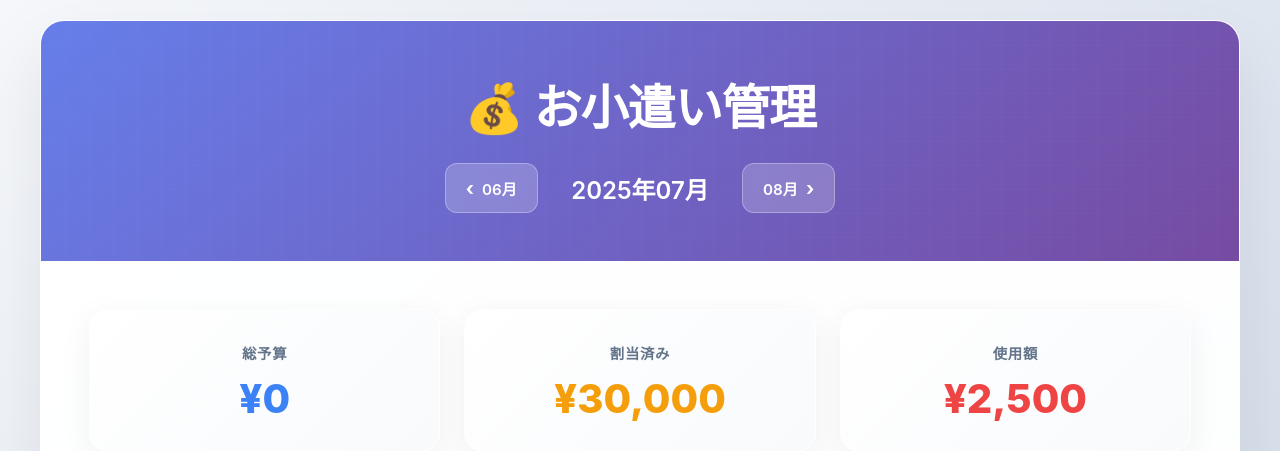
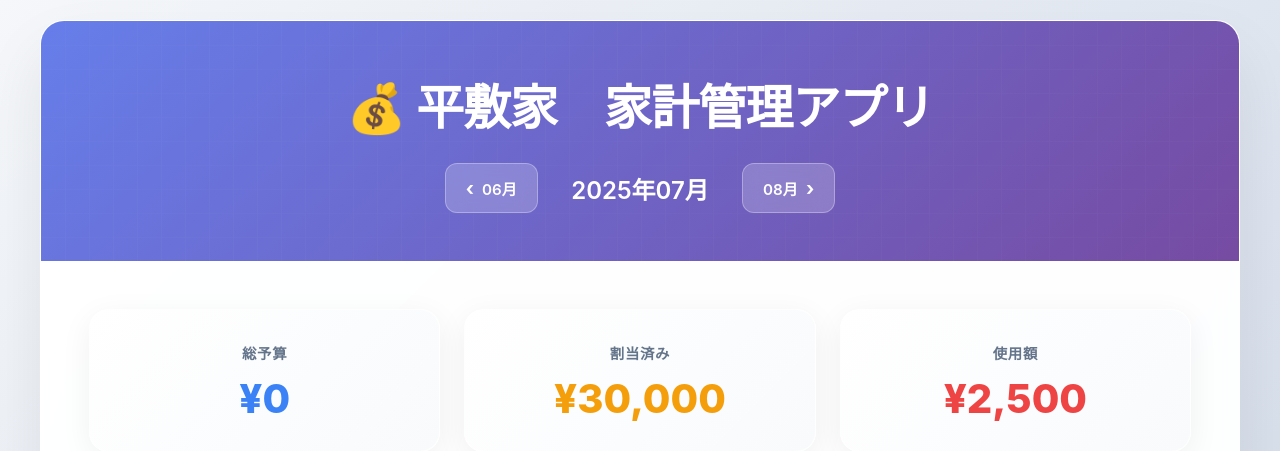
Before and after one commit to kapibarakapi565/pocket_money_rails, a Rails app: page / in a window 1280 px wide. Shown: the top 451 px of the page. Run offline with Rails 7, Linux system fonts and the light colour scheme; data comes from the database, SQL or seed files in the repository; data that the repository does not hold is empty; some libraries are stand-ins or nearby versions.

Commit message:
Update title to 平敷家　家計管理アプリ

```diff
--- a/app/views/dashboard/index.html.erb
+++ b/app/views/dashboard/index.html.erb
@@ -1,6 +1,6 @@
 <div class="container">
   <div class="header">
-    <h1>💰 お小遣い管理</h1>
+    <h1>💰 平敷家　家計管理アプリ</h1>
     <div class="month-navigation">
       <%= link_to dashboard_path(year: @prev_month.year, month: @prev_month.month), class: "nav-btn prev" do %>
         <span class="nav-icon">‹</span>
--- a/app/views/layouts/application.html.erb
+++ b/app/views/layouts/application.html.erb
@@ -1,7 +1,7 @@
 <!DOCTYPE html>
 <html>
   <head>
-    <title>PocketMoneyRails</title>
+    <title>平敷家　家計管理アプリ</title>
     <meta name="viewport" content="width=device-width,initial-scale=1">
     <%= csrf_meta_tags %>
     <%= csp_meta_tag %>
```
